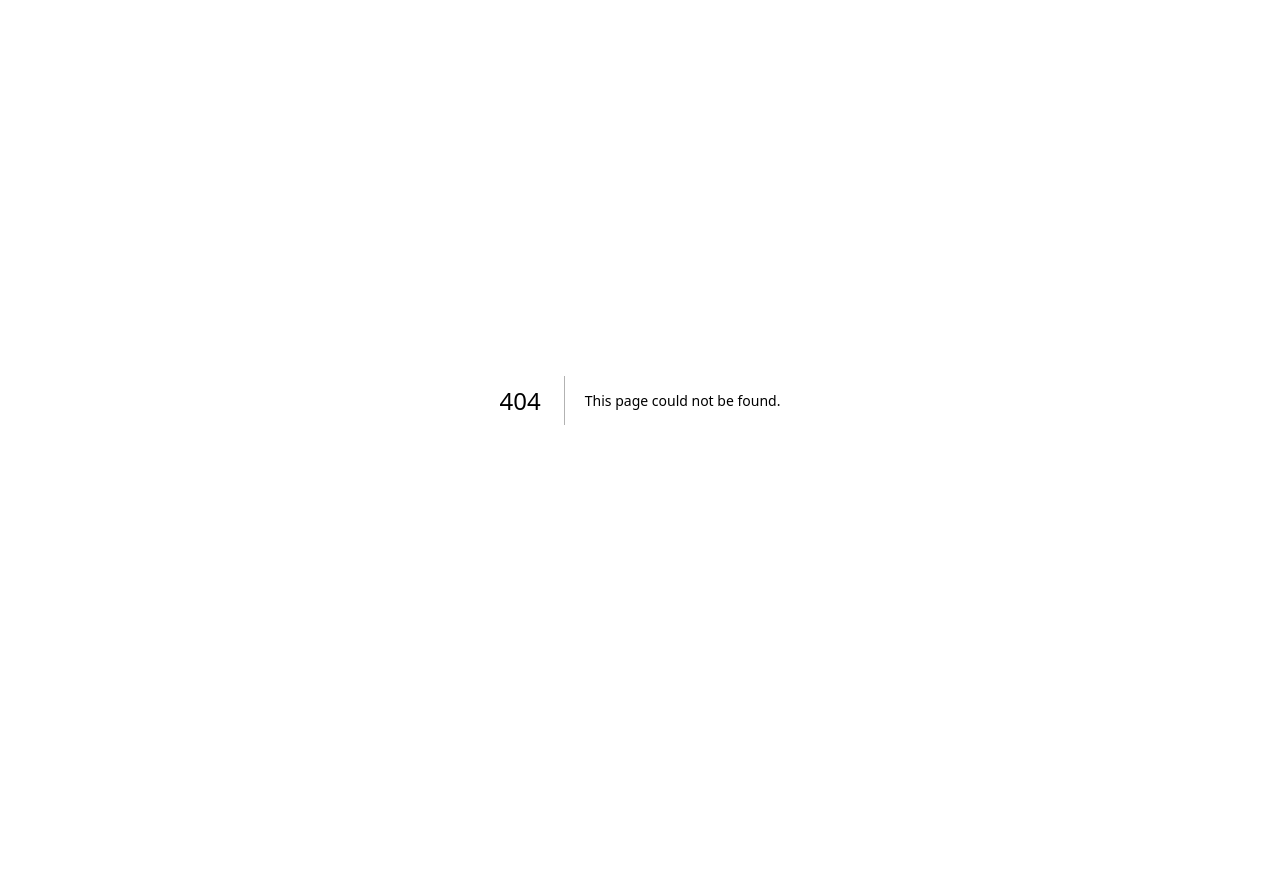
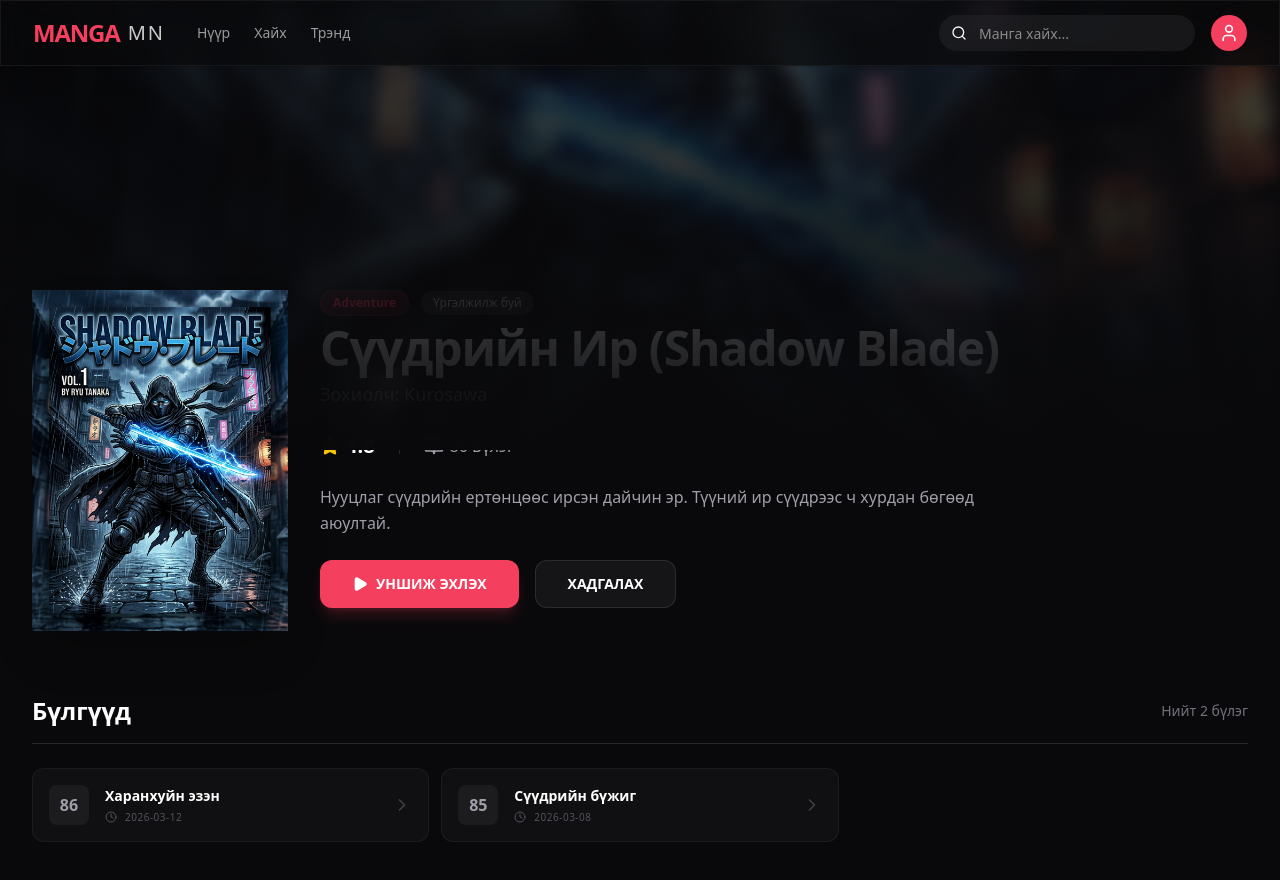
Before and after one commit to Dack-eng/manga, a Next.js app: page /manga/shadow-blade in a window 1280 px wide. Before the commit this address had no page. Shown: the top 880 px of the page. Before the commit the page ends 800 px from the top, so only its background shows below. Built offline with nearby package versions, Linux system fonts and the light colour scheme.

Commit message:
Add Manga Detail Page and Mock Data layer

```diff
--- /dev/null
+++ b/app/manga/[id]/page.tsx
@@ -0,0 +1,123 @@
+import { MOCK_MANGA_DATA } from "@/lib/data";
+import Navbar from "@/components/Navbar";
+import { notFound } from "next/navigation";
+import Image from "next/image";
+import { Star, Clock, BookOpen, Play, ChevronRight } from "lucide-react";
+import Link from "next/link";
+
+export default async function MangaDetailPage({ params }: { params: { id: string } }) {
+  const manga = MOCK_MANGA_DATA[params.id];
+
+  if (!manga) {
+    notFound();
+  }
+
+  return (
+    <div className="min-h-screen bg-background">
+      <Navbar />
+
+      {/* Banner Section */}
+      <div className="relative h-[300px] w-full overflow-hidden md:h-[450px]">
+        <Image
+          src={manga.banner}
+          alt={manga.title}
+          fill
+          className="object-cover opacity-30 blur-sm"
+        />
+        <div className="absolute inset-0 bg-gradient-to-t from-background via-background/60 to-transparent" />
+      </div>
+
+      <main className="mx-auto -mt-40 max-w-7xl px-4 pb-20 sm:px-6 lg:px-8">
+        <div className="flex flex-col gap-8 md:flex-row md:items-start">
+          {/* Cover Image */}
+          <div className="relative mx-auto w-64 flex-shrink-0 md:mx-0">
+            <div className="aspect-[3/4] overflow-hidden rounded-2xl border border-white/10 shadow-2xl">
+              <Image
+                src={manga.cover}
+                alt={manga.title}
+                fill
+                className="object-cover"
+              />
+            </div>
+          </div>
+
+          {/* Info Details */}
+          <div className="flex-1 space-y-6 text-center md:text-left">
+            <div className="space-y-2">
+              <div className="flex flex-wrap items-center justify-center gap-3 md:justify-start">
+                <span className="rounded-full bg-primary/20 px-3 py-1 text-xs font-bold text-primary border border-primary/20">
+                  {manga.category}
+                </span>
+                <span className="rounded-full bg-muted px-3 py-1 text-xs font-medium text-foreground/70">
+                  {manga.status}
+                </span>
+              </div>
+              <h1 className="text-3xl font-extrabold tracking-tight text-white sm:text-5xl">
+                {manga.title}
+              </h1>
+              <p className="text-lg font-medium text-zinc-400">Зохиолч: {manga.author}</p>
+            </div>
+
+            <div className="flex items-center justify-center gap-6 md:justify-start">
+              <div className="flex items-center gap-1.5">
+                <Star className="h-5 w-5 fill-yellow-400 text-yellow-400" />
+                <span className="text-xl font-bold text-white">{manga.rating}</span>
+              </div>
+              <div className="h-4 w-px bg-zinc-800" />
+              <div className="flex items-center gap-1.5 text-zinc-400">
+                <BookOpen className="h-5 w-5" />
+                <span className="font-medium">{manga.chapters_count} Бүлэг</span>
+              </div>
+            </div>
+
+            <p className="max-w-2xl text-base leading-relaxed text-zinc-400">
+              {manga.description}
+            </p>
+
+            <div className="flex flex-wrap justify-center gap-4 md:justify-start">
+              <Link href={`/reader/${manga.id}/1`} className="flex h-12 items-center gap-2 rounded-xl bg-primary px-8 text-sm font-bold text-white transition-all hover:scale-105 active:scale-95 shadow-lg shadow-primary/20">
+                <Play className="h-4 w-4 fill-white" />
+                УНШИЖ ЭХЛЭХ
+              </Link>
+              <button className="flex h-12 items-center gap-2 rounded-xl bg-white/5 border border-white/10 px-8 text-sm font-bold text-white transition-all hover:bg-white/10">
+                ХАДГАЛАХ
+              </button>
+            </div>
+          </div>
+        </div>
+
+        {/* Chapters List */}
+        <div className="mt-16 space-y-6">
+          <div className="flex items-center justify-between border-b border-zinc-800 pb-4">
+            <h2 className="text-2xl font-bold text-white">Бүлгүүд</h2>
+            <span className="text-sm font-medium text-zinc-500">Нийт {manga.chapters.length} бүлэг</span>
+          </div>
+
+          <div className="grid gap-3 sm:grid-cols-2 lg:grid-cols-3">
+            {manga.chapters.map((chapter) => (
+              <Link
+                key={chapter.id}
+                href={`/reader/${manga.id}/${chapter.id}`}
+                className="group flex items-center justify-between rounded-xl bg-zinc-900/50 p-4 border border-white/5 transition-all hover:bg-zinc-800 hover:border-white/10"
+              >
+                <div className="flex items-center gap-4">
+                  <div className="flex h-10 w-10 items-center justify-center rounded-lg bg-white/5 font-bold text-zinc-400 group-hover:bg-primary/20 group-hover:text-primary transition-colors">
+                    {chapter.number}
+                  </div>
+                  <div>
+                    <div className="text-sm font-bold text-white group-hover:text-primary transition-colors">{chapter.title}</div>
+                    <div className="flex items-center gap-2 mt-1">
+                      <Clock className="h-3 w-3 text-zinc-600" />
+                      <span className="text-[10px] uppercase tracking-wider text-zinc-600">{chapter.date}</span>
+                    </div>
+                  </div>
+                </div>
+                <ChevronRight className="h-5 w-5 text-zinc-700 group-hover:text-primary transition-all group-hover:translate-x-1" />
+              </Link>
+            ))}
+          </div>
+        </div>
+      </main>
+    </div>
+  );
+}
--- /dev/null
+++ b/lib/data.ts
@@ -0,0 +1,72 @@
+export interface Chapter {
+  id: string;
+  number: number;
+  title: string;
+  date: string;
+}
+
+export interface Manga {
+  id: string;
+  title: string;
+  cover: string;
+  banner: string;
+  rating: number;
+  chapters_count: number;
+  category: string;
+  status: "Үргэлжилж буй" | "Дууссан";
+  author: string;
+  description: string;
+  chapters: Chapter[];
+}
+
+export const MOCK_MANGA_DATA: Record<string, Manga> = {
+  "sky-boxer": {
+    id: "sky-boxer",
+    title: "Тэнгэрийн Боксчин (Sky Boxer)",
+    cover: "/covers/sky-boxer.png",
+    banner: "/covers/sky-boxer.png",
+    rating: 4.9,
+    chapters_count: 124,
+    category: "Action",
+    status: "Үргэлжилж буй",
+    author: "Shimamoto",
+    description: "Дэлхийн хамгийн ширүүн тулаанч болохын төлөөх нэгэн залуугийн аялал. Тэрээр тэнгэрт дүүлэн нисэх мэт хурдтай цохилтоороо алдартай.",
+    chapters: [
+      { id: "124", number: 124, title: "Эцсийн тулаан", date: "2026-03-15" },
+      { id: "123", number: 123, title: "Шийдвэрлэх мөч", date: "2026-03-10" },
+      { id: "122", number: 122, title: "Тэнгэрийн хаалга", date: "2026-03-05" },
+    ],
+  },
+  "shadow-blade": {
+    id: "shadow-blade",
+    title: "Сүүдрийн Ир (Shadow Blade)",
+    cover: "/covers/shadow-blade.png",
+    banner: "/covers/shadow-blade.png",
+    rating: 4.8,
+    chapters_count: 86,
+    category: "Adventure",
+    status: "Үргэлжилж буй",
+    author: "Kurosawa",
+    description: "Нууцлаг сүүдрийн ертөнцөөс ирсэн дайчин эр. Түүний ир сүүдрээс ч хурдан бөгөөд аюултай.",
+    chapters: [
+      { id: "86", number: 86, title: "Харанхуйн эзэн", date: "2026-03-12" },
+      { id: "85", number: 85, title: "Сүүдрийн бүжиг", date: "2026-03-08" },
+    ],
+  },
+  "urban-mage": {
+    id: "urban-mage",
+    title: "Хотын Шидтэн (Urban Mage)",
+    cover: "/covers/urban-mage.png",
+    banner: "/covers/urban-mage.png",
+    rating: 4.7,
+    chapters_count: 45,
+    category: "Fantasy",
+    status: "Үргэлжилж буй",
+    author: "Aida",
+    description: "Орчин үеийн Токио хотын гудамжинд маш том ид шидийн нууц оршиж байдаг. Нэгэн сурагч хүү санамсаргүйгээр энэ ертөнцийг нээх болно.",
+    chapters: [
+      { id: "45", number: 45, title: "Неон гэрэлт шид", date: "2026-03-14" },
+      { id: "44", number: 44, title: "Нууц агент", date: "2026-03-09" },
+    ],
+  },
+};
```
Also changed, not shown: app/globals.css (line endings or trailing spaces).
